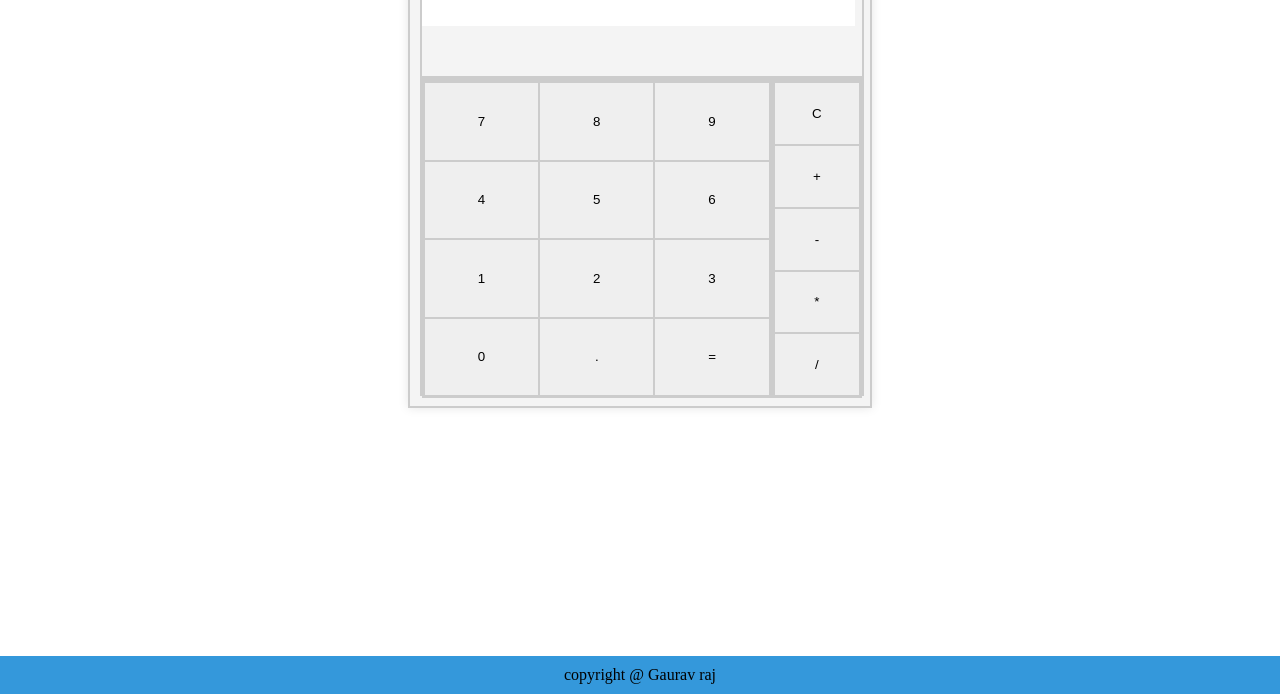
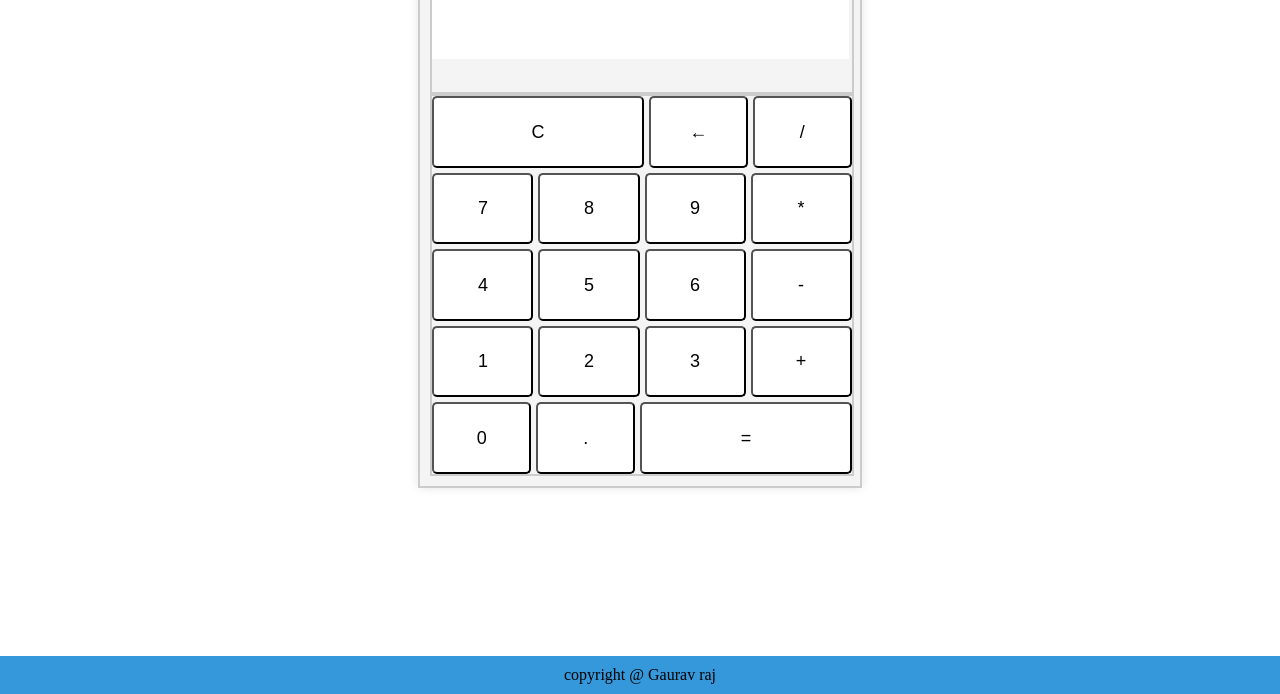
Before and after one commit to Gauravraj360/mini-calculator, a plain HTML site: page index.html in a window 1280 px wide. Shown: the part 106-800 px from the top of the page. Drawn offline with Linux system fonts and the light colour scheme.

Commit message:
improved UI& added backspace button&result display

```diff
--- a/app.js
+++ b/app.js
@@ -1,59 +1,55 @@
 
-const input=document.querySelectorAll('.input');
-const operations=document.querySelectorAll('.op');
+const buttons=document.querySelectorAll('button');
 const display=document.querySelector('#display');
+const displayResult=document.querySelector('#result');
 let expression="";
-input.forEach(digit => {
-    digit.addEventListener('click',function(){
-        expression+=digit.innerHTML;
-        display.value=expression;
-        if(digit.innerHTML==='='){
-            const result=customEval(expression);
-            expression+=result.toString();
+buttons.forEach(button => {
+    button.addEventListener('click',function(){
+        const operators = '+-*/';
+        const regexString = `[0-9${operators.replace('-', '\\-')}]+`;
+        const regex = new RegExp(regexString, 'g');
+
+        if(button.innerHTML.match(regex)){
+            expression+=button.innerHTML;
             display.value=expression;
         }
-    });
-   digit.onmouseenter = function(){
-    this.style.backgroundColor='lightblue';
-   }
-   digit.onmouseleave = function(){
-    this.style.backgroundColor='#f4f4f4';
-   }
-});
+        if(button.id==='equals'){
+            const result=customEval(expression);
+            expression=result.toString();
+            displayResult.value=result.toString();
+        }
+        if(button.id==='clear'){
+            expression="";
+            display.value="";
+            displayResult.value="";
+        }
+        if(button.id==='backspace'){
+            expression=expression.slice(0,-1);
+            display.value=expression;
+        }
 
-operations.forEach(op => {
-    op.addEventListener('click',function(){
-
-        if(op.innerHTML==='C'){
-            expression="";
-        }
-        else{
-           expression+=op.innerHTML;
-        }
-        display.value=expression;
 
     });
 
-    op.onmouseenter = function(){
-        this.style.backgroundColor='lightblue';
-       }
-    op.onmouseleave = function(){
-    this.style.backgroundColor='#f4f4f4';
-    }
+
 });
-
 document.addEventListener('keyup', function(e){
-    const operators = '+-*/=';
+    const operators = '+-*/';
     const regexString = `[0-9${operators.replace('-', '\\-')}]+`;
     const regex = new RegExp(regexString, 'g');
 
     if(e.key==='=' || e.key==='Enter'){
         const result=customEval(expression);
         expression=result.toString();
-        display.value=expression;
+        displayResult.value=result.toString();
     }
     else if(e.key==='c'){
         expression="";
+        display.value=expression;
+        displayResult.value="";
+    }
+    else if(e.key==='Backspace'){
+        expression=expression.slice(0,-1);
         display.value=expression;
     }
 
--- a/index.html
+++ b/index.html
@@ -15,30 +15,39 @@
         <div class="output-screen">
             <div class="screen">
                 <input type="text" id="display" readonly>
+                <input type="text" id="result" readonly>
             </div>
         </div>
         <div class="input-screen">
-            <div class="input-digit">
-                <button class="input 1">7</button>
-                <button class="input 2">8</button>
-                <button class="input 3">9</button>
-                <button class="input 4">4</button>
-                <button class="input 5">5</button>
-                <button class="input 6">6</button>
-                <button class="input 7">1</button>
-                <button class="input 8">2</button>
-                <button class="input 9">3</button>
-                <button class="input 0">0</button>
-                <button class="input dot">.</button>
-                <button class="input =">=</button>
-            </div>
-            <div class="operations">
-                <button class="op clear">C</button>
-                <button class="op +">+</button>
-                <button class="op -">-</button>
-                <button class="op *">*</button>
-                <button class="op /">/</button>
-
+            <div class="buttons">
+                <div class="row">
+                    <button id="clear">C</button>
+                    <button id="backspace">&#8592;</button>
+                    <button id="divide">/</button>
+                </div>
+                <div class="row">
+                    <button>7</button>
+                    <button>8</button>
+                    <button>9</button>
+                    <button id="multiply">*</button>
+                </div>
+                <div class="row">
+                    <button>4</button>
+                    <button>5</button>
+                    <button>6</button>
+                    <button id="subtract">-</button>
+                </div>
+                <div class="row">
+                    <button>1</button>
+                    <button>2</button>
+                    <button>3</button>
+                    <button id="add">+</button>
+                </div>
+                <div class="row">
+                    <button id="zero">0</button>
+                    <button>.</button>
+                    <button id="equals">=</button>
+                </div>
             </div>
         </div>
     </div>
--- a/style.css
+++ b/style.css
@@ -26,8 +26,8 @@ body,html{
 .container{
     display: flex;
     flex-direction: column;
-    width: 120%;
-    height: 50%;
+    width: 80%;
+    height: 60%;
     padding: 10px;
     /* max-width: 80%;
     max-height: 80vh; */
@@ -42,11 +42,20 @@ body,html{
     height: 20%;
     border: 2px solid #ccc;
 }
-input[type="text"] {
-    width: 96%;
-    height: 100%;
+#display {
+    width: 97%;
+    height: 40%;
     padding: 5px;
     font-size: 16px;
+    text-align: right;
+    border: none;
+    outline: none;
+}
+#result{
+    width: 97%;
+    height: 60%;
+    padding: 5px;
+    font-size: 20px;
     text-align: right;
     border: none;
     outline: none;
@@ -57,33 +66,61 @@ input[type="text"] {
     height: 80%;
     border: 2px solid #ccc;
 }
-.input-digit{
 
-    width: 80%;
-    height: 100%;
-    display: flex;
-    flex-wrap: wrap;
-    border: 2px solid #ccc;
-}
-.operations{
-
-    width: 20%;
-    height: 100%;
+.buttons{
     display: flex;
     flex-direction: column;
-    flex-wrap: wrap;
-    border: 2px solid #ccc;
+    gap:5px;
+    width: 100%;
 }
-.input{
+
+.row{
+    display: flex;
+    gap: 5px;
+    width: 100%;
+    flex: auto;
+}
+button{
+    flex: 1;
+    padding: 10px;
+    border-radius: 5px;
+    font-size: 18px;
+    cursor: pointer;
+    background-color: #fff;
+    width: 100%;
+}
+#clear,
+#equals{
+    flex:2.5;
+}
+button:hover {
+    background-color: goldenrod;
+}
+#clear:hover,
+#backspace:hover{
+    background-color: rgb(247, 123, 123);
+}
+#divide:hover,
+#multiply:hover,
+#subtract:hover,
+#add:hover{
+    background-color: aqua;
+}
+#equals:hover{
+    background-color: lightgreen;
+}
+
+
+/* .input{
     width: calc(100%/3);
     height: calc(100%/3-2%);
     border: 1px solid #ccc;
     flex:auto;
-}
+} */
 /* .input:hover{
     background-color: pink;
 } */
-.op{
+/* .op{
     flex: auto;
     border: 1px solid #ccc;
-}
+} */
```
